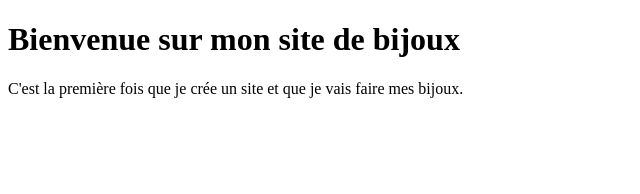
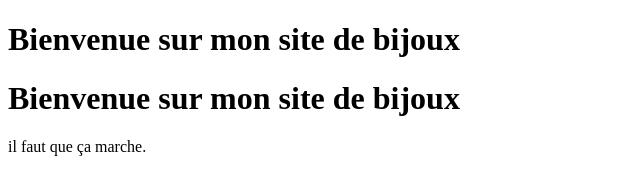
Before and after one commit to LaetitiaPerle/mon-site-bijoux, a plain HTML site: page index.html in a window 1280 px wide. Shown: the whole page, without its empty margins (0-640 px from the left). Drawn offline with Linux system fonts and the light colour scheme.

Commit message:
Qu'est-ce que l'on ferait pas pour créer son site

```diff
--- a/index.html
+++ b/index.html
@@ -1,4 +1,11 @@
-<!DOCTYPE html> <html> <head> <title>Mon Site Bijoux</title> </head> <body> <h1>Bienvenue sur mon site de bijoux</h1> </body> </html> <body><p>C'est la première fois que je crée un site et que je vais faire mes bijoux.</p>
-
-
-</body>
+<!DOCTYPE html> <html> <head> <title>Mon Site Bijoux</title> </head> <body> <h1>Bienvenue sur mon site de bijoux</h1> </body> </html> <body><!DOCTYPE html>
+<html>
+  <head>
+    <meta charset="UTF-8">
+    <title>Mon site de bijoux</title>
+  </head>
+  <body>
+    <h1>Bienvenue sur mon site de bijoux</h1>
+    <p>il faut que ça marche.</p>
+  </body>
+</html>
```
